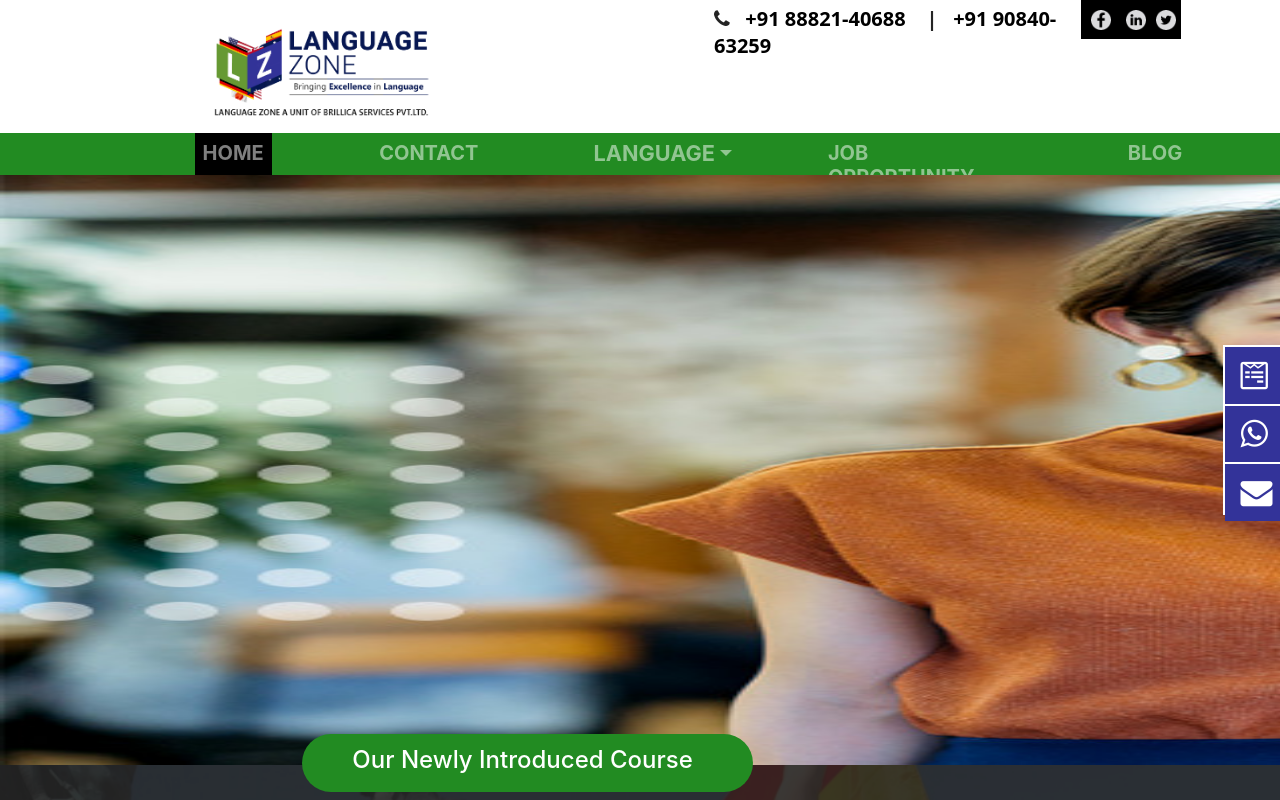
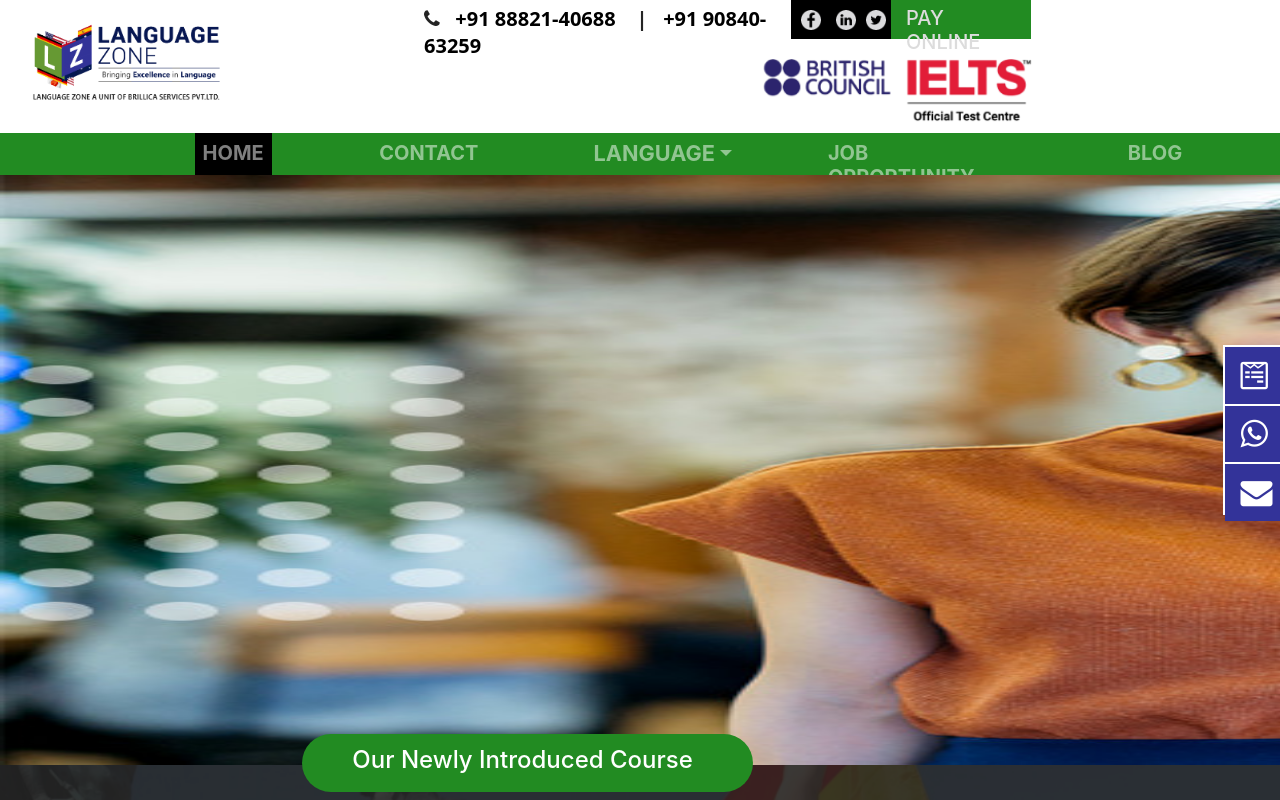
Before and after one commit to Nshiv011/Language_Zones, a React (Create React App) app: page / in a window 1280 px wide. Shown: the top 800 px of the page. Built offline with nearby package versions, Linux system fonts and the light colour scheme; what google-maps-react would draw is missing.

Commit message:
Update index.css

```diff
--- a/src/index.css
+++ b/src/index.css
@@ -26,14 +26,10 @@
 }
 .Component-1-1 {
 
-  width: 344px;
-
-  height: 90px;
-
-  margin: 27px;
-  margin-left: 149px;
-
-  object-fit: contain;
+  width: 194px;
+height: 90px;
+margin: 17px 7px 27px 29px;
+object-fit: contain;
 
 }
 .Component-1-1:hover{
```
